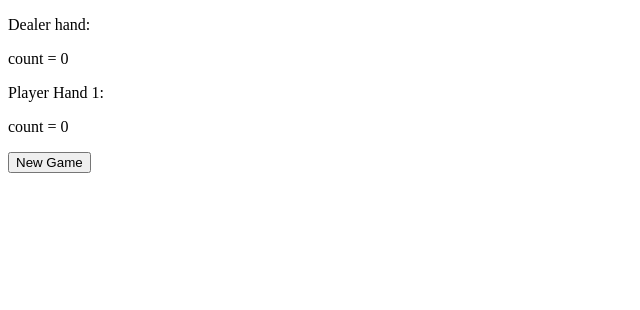
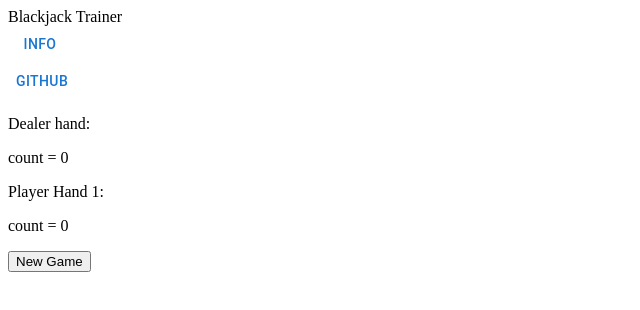
Before and after one commit to jcstlo/blackjack-trainer, a React (Vite) app in the folder frontend/blackjack_trainer_fe/: page / in a window 1280 px wide. Shown: the top 310 px of the page, without its empty margins (0-640 px from the left). Built offline with nearby package versions, Linux system fonts and the light colour scheme.

Commit message:
Add header

```diff
--- a/frontend/blackjack_trainer_fe/src/Game.tsx
+++ b/frontend/blackjack_trainer_fe/src/Game.tsx
@@ -8,6 +8,7 @@ import { WinnerVisual } from './WinnerVisual';
 import { CorrectPlayVisual } from './CorrectPlayVisual';
 import { DecisionCountVisual } from './DecisionCountVisual';
 import { IncorrectActionsSidebar } from './IncorrectActionsVisual';
+import { Header } from './Header';
 
 function Game() {
     const [gameState, setGameState] = useState(GameState.Idle);
@@ -34,6 +35,7 @@ function Game() {
 
     return (
         <>
+            <Header/>
             <DealerHandVisual hand={dealerHand} faceDown={faceDown}/>
             <PlayerHandsVisual pHands={playerHands}/>
             <Actions
--- /dev/null
+++ b/frontend/blackjack_trainer_fe/src/Header.tsx
@@ -0,0 +1,65 @@
+import { Box, Button } from "@mui/material";
+import Modal from '@mui/material/Modal';
+import { useState } from "react";
+
+export function Header() {
+  const [open, setOpen] = useState(false);
+  const handleOpen = () => setOpen(true);
+  const handleClose = () => setOpen(false);
+
+  const modalStyle = {
+    position: 'absolute',
+    top: '50%',
+    left: '50%',
+    transform: 'translate(-50%, -50%)',
+    width: 400,
+    bgcolor: 'background.paper',
+    border: '1px solid #000',
+    boxShadow: 8,
+    p: 3,
+  };
+
+  return (
+    <>
+      <div className="border-slate-300 border-b pt-3 text-center mb-3 font-bold text-4xl text-blue-700 drop-shadow-sm">
+        Blackjack Trainer
+        <div className="flex justify-center">
+          <div className="px-6">
+            <Button onClick={handleOpen}>
+              Info
+            </Button>
+            <Modal
+              open={open}
+              onClose={handleClose}
+            >
+              <Box sx={modalStyle}>
+                <div className="flex justify-center">
+                  <p>Source for blackjack basic strategy charts:</p>
+                </div>
+                <div className="flex justify-center">
+                  <a
+                    href="https://www.blackjackapprenticeship.com/blackjack-strategy-charts"
+                    target="_blank"
+                    rel="noopener noreferrer"
+                    className="text-blue-500 font-bold underline"
+                  >
+                    Link
+                  </a>
+                </div>
+              </Box>
+            </Modal>
+          </div>
+          <div className="px-6">
+            <Button
+              href="https://github.com/jcstlo/blackjack-trainer"
+              target="_blank"
+              rel="noopener noreferrer"
+            >
+              Github
+            </Button>
+          </div>
+        </div>
+      </div>
+    </>
+  )
+}
```
